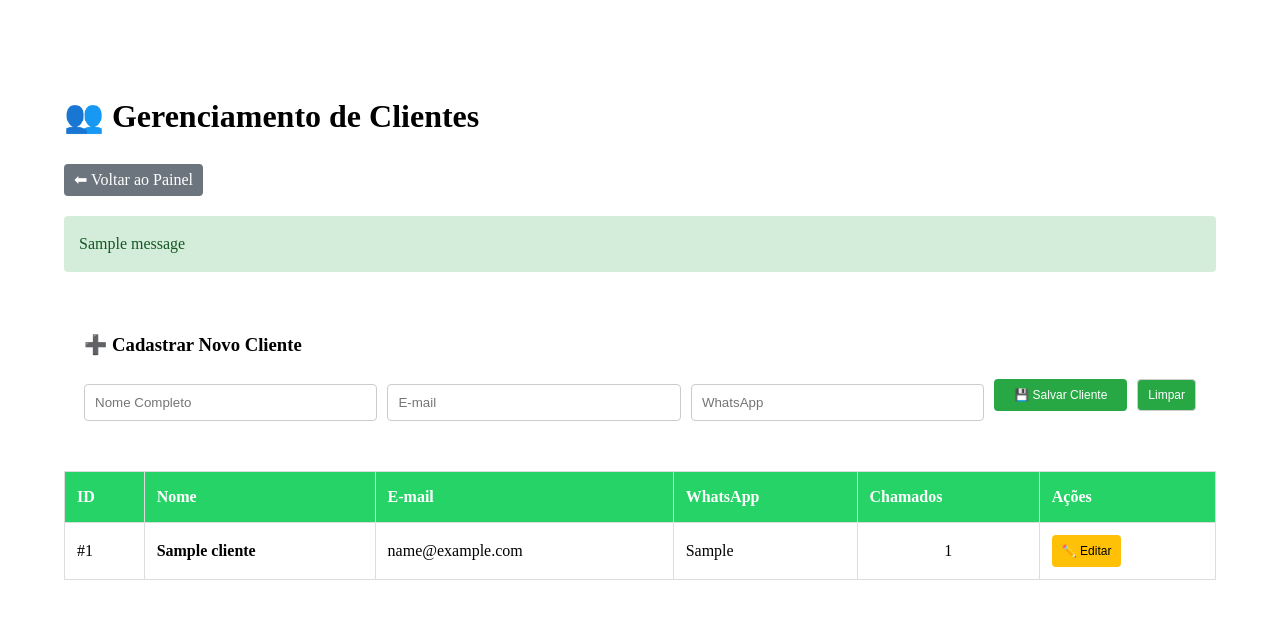
After one commit to jlcnunes/AjudaNoiz, a Flask app: page /admin/clientes in a window 1280 px wide. The commit adds this page. Shown: the top 619 px of the page. Run offline with Flask 3, Linux system fonts and the light colour scheme; the visitor is signed in with stand-in values (Sample User, id 1); tables that the repository leaves empty hold one stand-in row (values such as "Sample post"); one stand-in notice (Sample message) is shown.

Commit message:
Enhancement: Criado o Painel de cadastro e atualização dos dados dos clientes. Bug: Corrigido o problema na coluna ações da rota /arquivar

```diff
--- a/backend/app.py
+++ b/backend/app.py
@@ -320,6 +320,82 @@ def visualizar_arquivo():
 
     return render_template('arquivo.html', chamados=chamados_excluidos)
 
+@app.route('/admin/clientes')
+def listar_clientes():
+    if 'usuario_id' not in session:
+        return redirect('/login')
+
+    conn = get_db_connection()
+    cursor = conn.cursor(dictionary=True)
+
+    try:
+        # Busca clientes e conta o total de chamados vinculados a cada um
+        sql = """
+            SELECT c.id, c.nome, c.email, c.whatsapp, c.data_cadastro,
+                    COUNT(ch.id) as total_chamados
+            FROM clientes c
+            LEFT JOIN chamados ch ON c.id = ch.cliente_id
+            GROUP BY c.id
+            ORDER BY c.nome ASC
+        """
+        cursor.execute(sql)
+        clientes = cursor.fetchall()
+    except Exception as e:
+        print(f"❌ Erro ao listar clientes: {e}")
+        clientes = []
+    finally:
+        cursor.close()
+        conn.close()
+
+    return render_template('clientes.html', clientes=clientes)
+
+
+@app.route('/admin/clientes/salvar', methods=['POST'])
+def salvar_cliente():
+    if 'usuario_id' not in session:
+        return redirect('/login')
+
+    cliente_id = request.form.get('id')  # Se vier ID, é edição. Se não, é novo.
+    nome = request.form.get('nome')
+    email = request.form.get('email').strip().lower()
+    whatsapp = request.form.get('whatsapp')
+
+    conn = get_db_connection()
+    cursor = conn.cursor()
+
+    try:
+        if cliente_id:
+            # UPDATE
+            sql = """UPDATE clientes SET nome = %s, email = %s,
+            whatsapp = %s WHERE id = %s"""
+            cursor.executave(sql, (nome, email, whatsapp, cliente_id))
+            flash("Cliente atualizado com sucesso!", "success")
+        else:
+            # INSERT
+            sql = "INSERT INTO clientes (nome, email, whatsapp) VALUES (%s, %s, %s)"
+            cursor.execute(sql, (nome, email, whatsapp))
+            flash("Novo cliente cadastrado!", "success")
+
+        conn.commit()
+    except Exception as e:
+        print(f"❌ Erro ao salvar cliente: {e}")
+        flash("Erro ao salvar: E-mail já cadastrado ou erro no banco.", "danger")
+    finally:
+        cursor.close()
+        conn.close()
+    return redirect('/admin/clientes')
+
+
+@app.route('/admin/clientes/buscar/<int:id>')
+def buscar_clientes(id):
+    conn = get_db_connection()
+    cursor = conn.cursor(dictionary=True)
+    cursor.execute("SELECT * FROM clientes WHERE id = %s", (id,))
+    cliente = cursor.fetchone()
+    cursor.close()
+    conn.close()
+    return cliente  # Retonar JSON
+
 
 @app.route('/login', methods=['GET', 'POST'])
 def login():
@@ -351,14 +427,6 @@ def logout():
     return redirect('/login')
 
 
-
-# TODO 2- Criar tela e lógica para cadastro de ténicos.
-# TODO 3- Criar tela e lógica para cadastro de cliente.
-# TODO 4- Criar tela e lógica para agendamento de atendimento.
-# TODO 5- Criar tela e lógica para gerar cobrança atendimento.
-# TODO 6- Ocultar senha do banco de dado do database.py
-
-
 if __name__ == "__main__":
     # Prepara a estrutura
     inicializar_banco()
--- a/static/css/style.css
+++ b/static/css/style.css
@@ -22,20 +22,6 @@ input, select, textarea {
     padding: 8px;
     margin-top: 5px;
     box-sizing: border-box
-}
-
-button {
-    background-color: #25d366;
-    color: white;
-    border: none;
-    padding: 10px 15px;
-    cursor: pointer;
-    font-size: 16px;
-    border-radius: 5px;
-}
-
-button:hover {
-    background-color: #128c7e;
 }
 
 /** Estilos para o Painel Admin */
@@ -72,12 +58,19 @@ button:hover {
 }
 
 .btn-acao {
-    padding: 5px 8px;
     font-size: 12px;
     border-radius: 4px;
     border: 1px solid #ccc;
-    background-color: #f8f9fa;
+    background-color: #28a745;
+    color: white;
+    text-decoration: none;
     cursor: pointer;
+    box-sizing: border-box; /* Garante que padding não aumente o tamanho total */
+
+}
+
+.btn-acao:hover {
+    background-color: #128c7e;
 }
 
 .btn-excluir {
@@ -101,3 +94,52 @@ button:hover {
 }
 .status-pendente { background-color: #ffeeba; color: #856404; }
 .status-progresso { background-color: #b8daff; color: #004085; }
+
+
+/* Garante que o formulário não adicione margens extras */
+.td-acoes form {
+    margin: 0;
+    padding: 0;
+    display: inline-block;
+}
+
+.btn-voltar {
+    background-color: #6c757d;
+    text-decoration: none;
+    color: white;
+    padding: 10px;
+    border-radius: 4px;
+}
+
+/* Padronização final do botão para evitar variações de altura */
+.btn-acao, .btn-excluir, .btn-voltar {
+    height: 32px;
+    line-height: 1;
+    display: inline-flex;
+    align-items: center;
+    justify-content: center;
+    padding: 0 10px;
+    box-sizing: border-box;
+    vertical-align: middle;
+}
+
+.acoes-wrapper {
+    display: flex;
+    gap: 8px;
+    align-items: center;
+    justify-content: flex-start;
+    min-height: 32px; /* Garante que a célula não "encolha" */
+}
+
+.acoes-wrapper form {
+    margin: 0;
+    padding: 0;
+    display: flex;
+}
+
+
+.admin-table td {
+    border: 1px solid #ddd;
+    padding: 12px;
+    vertical-align: middle; /* Alinhamento vertical clássico de tabela */
+}
--- a/templates/arquivo.html
+++ b/templates/arquivo.html
@@ -12,8 +12,8 @@
         <input type="number" name="id" placeholder="ID" value="{{ request.args.get('id', '') }}">
         <input type="text" name="cliente" placeholder="Cliente" value="{{ request.args.get('cliente', '') }}">
         <input type="text" name="tecnico" placeholder="Técnico" value="{{ request.args.get('tecnico', '') }}">
-        <button type="submit">🔍 Filtrar</button>
-        <a href="/arquivo">Limpar</a>
+        <button class="btn-acao" type="submit">🔍 Filtrar</button>
+        <a href="/arquivo" class="btn-acao">🧹 Limpar</a>
     </form>
 
     <table class="admin-table">
@@ -46,6 +46,6 @@
         </tbody>
     </table>
     <br>
-    <a href="/admin">⬅ Voltar ao Painel Ativo</a>
+    <a href="/admin" class="btn-voltar">⬅ Voltar ao Painel Ativo</a>
 </body>
 </html>
--- /dev/null
+++ b/templates/clientes.html
@@ -0,0 +1,108 @@
+<!DOCTYPE html>
+<html lang="pt-br">
+<head>
+    <meta charset="UTF-8">
+    <title>Gerenciar Clientes - AjudaNoiz</title>
+    <link rel="stylesheet" href="{{ url_for('static', filename='css/style.css') }}">
+</head>
+<body class="admin-body">
+    <h1>👥 Gerenciamento de Clientes</h1>
+
+    <div style="margin-bottom: 20px;">
+        <a href="/admin" class="btn-voltar">
+            ⬅ Voltar ao Painel
+        </a>
+    </div>
+
+    {% with messages = get_flashed_messages(with_categories=true) %}
+      {% if messages %}
+        {% for category, message in messages %}
+          <div style="padding: 15px; margin-bottom: 20px; border-radius: 4px;
+                      background-color: {{ '#d4edda' if category == 'success' else '#f8d7da' }};
+                      color: {{ '#155724' if category == 'success' else '#721c24' }};">
+            {{ message }}
+          </div>
+        {% endfor %}
+      {% endif %}
+    {% endwith %}
+
+    <div style="background: white; padding: 20px; border-radius: 8px; margin-bottom: 30px; color: black;">
+        <h3 id="form-title">➕ Cadastrar Novo Cliente</h3>
+        <form action="/admin/clientes/salvar" method="POST" id="cliente-form">
+            <input type="hidden" name="id" id="cliente-id">
+
+            <div style="display: flex; gap: 10px; flex-wrap: wrap;">
+                <input type="text" name="nome" id="cliente-nome" placeholder="Nome Completo" required style="flex: 1; padding: 10px; border: 1px solid #ccc; border-radius: 4px;">
+                <input type="email" name="email" id="cliente-email" placeholder="E-mail" required style="flex: 1; padding: 10px; border: 1px solid #ccc; border-radius: 4px;">
+                <input type="text" name="whatsapp" id="cliente-whatsapp" placeholder="WhatsApp" required style="flex: 1; padding: 10px; border: 1px solid #ccc; border-radius: 4px;">
+
+                <button type="submit" class="btn-acao" style="background-color: #28a745; border: none; color: white; padding: 10px 20px; border-radius: 4px; cursor: pointer;">
+                    💾 Salvar Cliente
+                </button>
+                <button type="button" onclick="limparFormulario()" class="btn-acao">
+                    Limpar
+                </button>
+            </div>
+        </form>
+    </div>
+
+    <table class="admin-table">
+        <thead>
+            <tr>
+                <th>ID</th>
+                <th>Nome</th>
+                <th>E-mail</th>
+                <th>WhatsApp</th>
+                <th>Chamados</th>
+                <th>Ações</th>
+            </tr>
+        </thead>
+        <tbody>
+            {% for cliente in clientes %}
+            <tr>
+                <td>#{{ cliente.id }}</td>
+                <td><strong>{{ cliente.nome }}</strong></td>
+                <td>{{ cliente.email }}</td>
+                <td>{{ cliente.whatsapp }}</td>
+                <td style="text-align: center;">{{ cliente.total_chamados }}</td>
+                <td>
+                    <button onclick="editarCliente('{{ cliente.id }}', '{{ cliente.nome }}', '{{ cliente.email }}', '{{ cliente.whatsapp }}')"
+                            class="btn-acao" style="background-color: #ffc107; color: black; border: none; padding: 5px 10px; border-radius: 4px; cursor: pointer;">
+                        ✏️ Editar
+                    </button>
+                </td>
+            </tr>
+            {% else %}
+            <tr>
+                <td colspan="6">Nenhum cliente cadastrado.</td>
+            </tr>
+            {% endfor %}
+        </tbody>
+    </table>
+
+    <script>
+    function editarCliente(id, nome, email, whatsapp) {
+        // Altera o título do formulário
+        document.getElementById('form-title').innerText = "✏️ Editando Cliente #" + id;
+
+        // Preenche os campos do formulário
+        document.getElementById('cliente-id').value = id;
+        document.getElementById('cliente-nome').value = nome;
+        document.getElementById('cliente-email').value = email;
+        document.getElementById('cliente-whatsapp').value = whatsapp;
+
+        // Foca no campo nome para facilitar
+        document.getElementById('cliente-nome').focus();
+
+        // Rola a página para o topo suavemente
+        window.scrollTo({top: 0, behavior: 'smooth'});
+    }
+
+    function limparFormulario() {
+        document.getElementById('form-title').innerText = "➕ Cadastrar Novo Cliente";
+        document.getElementById('cliente-id').value = "";
+        document.getElementById('cliente-form').reset();
+    }
+    </script>
+</body>
+</html>
--- a/templates/index.html
+++ b/templates/index.html
@@ -42,7 +42,7 @@
                 <textarea id="descricao" name="descricao" rows="4" required></textarea>
             </div>
 
-            <button type="submitir">Enviar Solicitação</button>
+            <button class="btn-acao" type="submitir">Enviar Solicitação</button>
         </form>
     </body>
 </html>
```
Also changed, not shown: templates/admin.html (+10 -4 lines).
